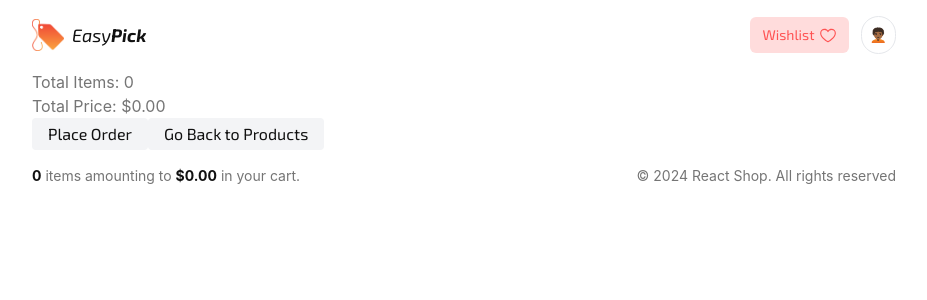
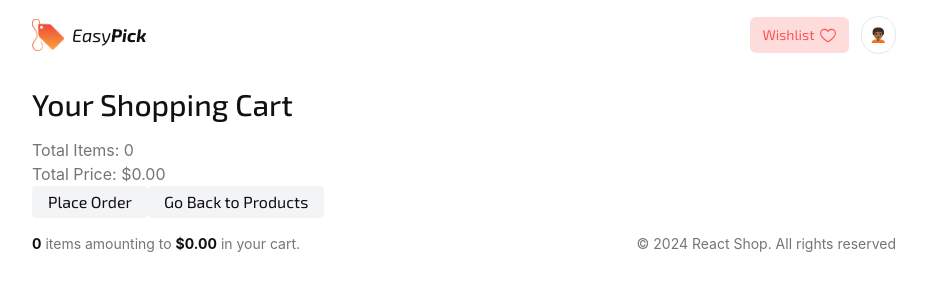
Before and after one commit to Timbar09/Cart-TypeScript-App, a React (Vite) app: page / in a window 1280 px wide. Both pictures are taken after a click on the button "Your Cart". Shown: the top 300 px of the page, without its empty margins (176-1103 px from the left). Built offline with nearby package versions, Linux system fonts and the light colour scheme.

Commit message:
Refactor Cart component to add a header for the shopping cart

```diff
--- a/src/components/Cart.tsx
+++ b/src/components/Cart.tsx
@@ -25,7 +25,9 @@ const Cart = ({ setViewCart }: CartProps) => {
     </div>
   ) : (
     <div>
-      <h1 className="sr-only">Cart</h1>
+      <header className=" py-4">
+        <h2 className="text-3xl font-medium text-text-primary">Your Shopping Cart</h2>
+      </header>
 
       <ul className="flex flex-col gap-4">
         {cart.map((item) => (
--- a/src/components/Header/HeaderCartButton.tsx
+++ b/src/components/Header/HeaderCartButton.tsx
@@ -1,6 +1,5 @@
 import useCart from '../../hooks/useCart';
 
-// import { FaCartShopping as CartIcon } from 'react-icons/fa6';
 import { IoCartOutline as CartIcon } from 'react-icons/io5';
 
 type HeaderCartButtonProps = {
--- a/src/components/Products/ProductList.tsx
+++ b/src/components/Products/ProductList.tsx
@@ -30,7 +30,7 @@ const ProductList = () => {
   return (
     <div className="@container">
       <header className=" py-4">
-        <h2 className="text-2xl font-bold text-text-primary">Products</h2>
+        <h2 className="text-3xl font-medium text-text-primary">Products</h2>
       </header>
 
       <ul className="@xs:grid @xs:grid-cols-2 @xl:grid-cols-3 gap-4">{content}</ul>
```
